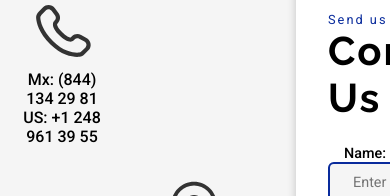
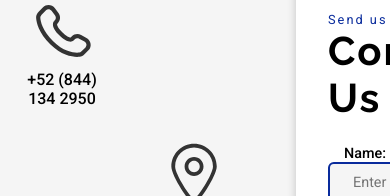
Before and after one commit to DamianS-RAM/RAM-Website, a React (Vite) app: page /en/contact in a window 390 px wide. Shown: the part 269-465 px from the top of the page. Built offline with nearby package versions, Linux system fonts and the light colour scheme.

Commit message:
Changed contact phone number

```diff
--- a/src/components/contact/main/Main.jsx
+++ b/src/components/contact/main/Main.jsx
@@ -24,8 +24,7 @@ const Main = () => {
                                     </svg>
                                 </div>
                                 <div className="contact-info">
-                                    Mx: (844) 134 29 81 <br />
-                                    US: +1 248 961 39 55
+                                    +52 (844) 134 2950 <br />
                                 </div>
                             </div>
                             <div className="contact-method">
```
